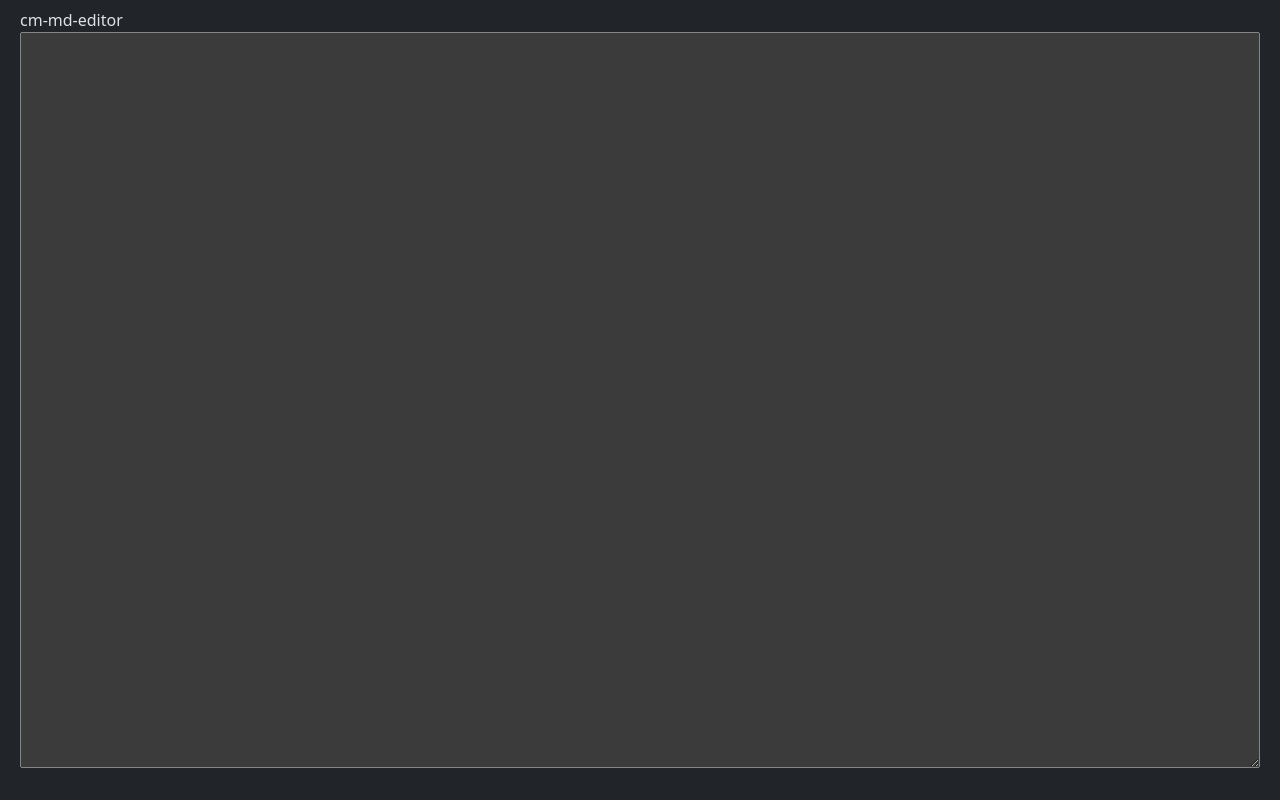
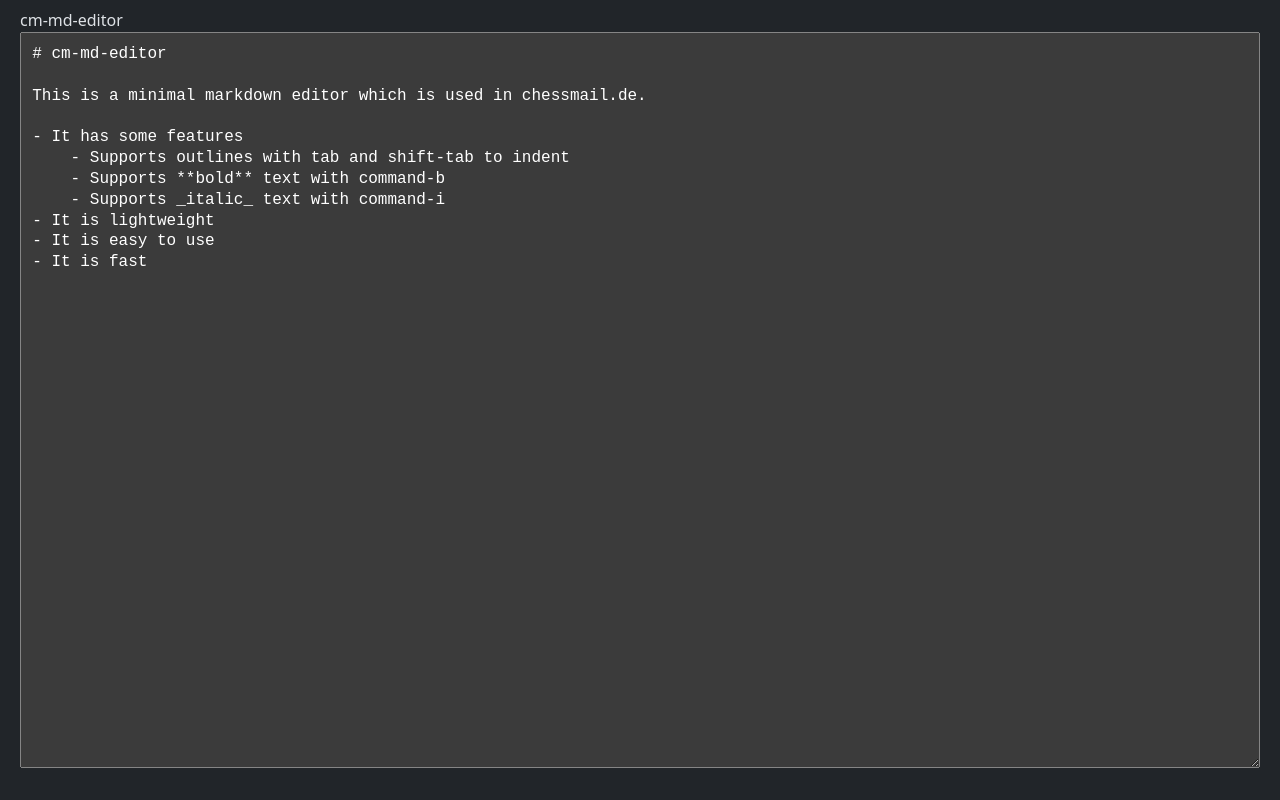
Before and after one commit to shaack/cm-md-editor, a plain HTML site: page index.html in a window 1280 px wide. Drawn offline with nearby package versions, Linux system fonts and the light colour scheme.

Commit message:
Added a standard text in the textarea

```diff
--- a/index.html
+++ b/index.html
@@ -21,7 +21,18 @@
 <body class="p-2">
 <div class="container-fluid">
     <label for="editor">cm-md-editor</label>
-    <textarea id="editor"></textarea>
+    <textarea id="editor">
+# cm-md-editor
+
+This is a minimal markdown editor which is used in chessmail.de.
+
+- It has some features
+	- Supports outlines with tab and shift-tab to indent
+	- Supports **bold** text with command-b
+	- Supports _italic_ text with command-i
+- It is lightweight
+- It is easy to use
+- It is fast</textarea>
 </div>
 <script src="https://cdn.jsdelivr.net/npm/bootstrap@5.3.2/dist/js/bootstrap.bundle.min.js" integrity="sha384-C6RzsynM9kWDrMNeT87bh95OGNyZPhcTNXj1NW7RuBCsyN/o0jlpcV8Qyq46cDfL" crossorigin="anonymous"></script>
 <script type="module">
--- a/src/MdEditor.js
+++ b/src/MdEditor.js
@@ -95,6 +95,12 @@
             this.element.value = before + '_' + selected + '_' + after
             this.element.selectionStart = this.element.selectionEnd = start + 1 + selected.length + 1
             this.saveState()
+        } else if ((e.ctrlKey || e.metaKey) && e.key === 'g') {
+            // todo this could be an extension
+            e.preventDefault()
+            this.element.value = before + '[game id="' + selected + '"]' + after
+            this.element.selectionEnd = this.element.selectionStart = start + 10
+            this.saveState()
         }
     }
 
@@ -153,7 +159,7 @@
     undo(value) {
         if (this.undoStack.length === 0) return
         const command = this.undoStack.pop()
-        if(command.state === value) {
+        if (command.state === value) {
             this.redoStack.push(command)
             this.undo()
             return
@@ -165,7 +171,7 @@
     redo(value) {
         if (this.redoStack.length === 0) return
         const command = this.redoStack.pop()
-        if(command.state === value) {
+        if (command.state === value) {
             this.undoStack.push(command)
             this.redo()
             return
```
